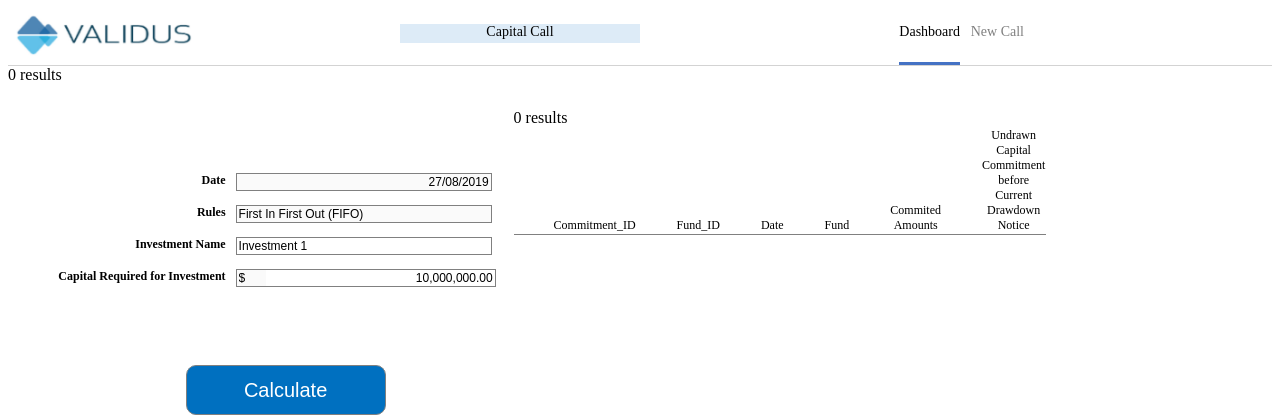
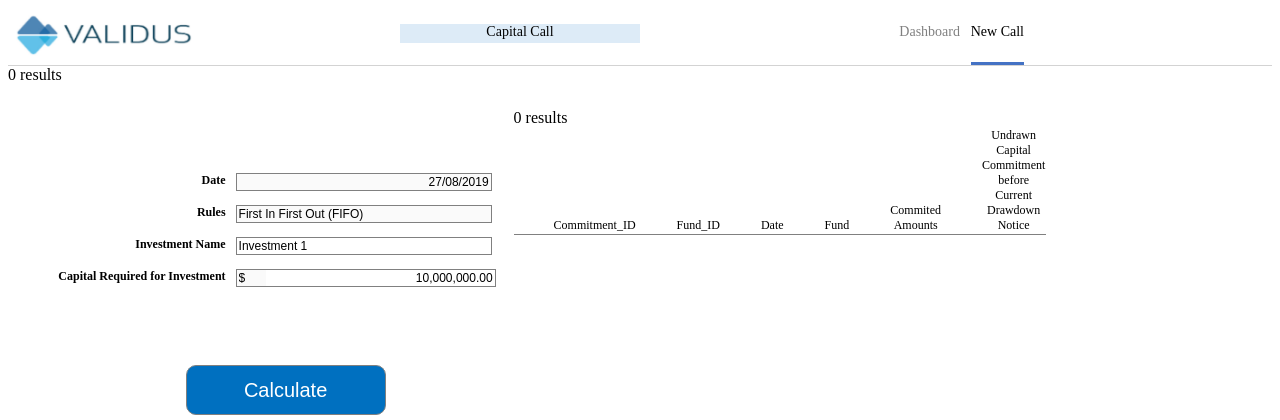
Before and after one commit to karanjot-khatter/validus-test, a PHP site: page /call.php in a window 1280 px wide. Shown: the top 420 px of the page. Run offline with PHP 8.4, Linux system fonts and the light colour scheme; data that the repository does not hold is empty.

Commit message:
Resolved JS issue on heading navigation between dashboard and call page, by implementing CSS on each page instead.

```diff
--- a/assets/css/style.css
+++ b/assets/css/style.css
@@ -24,12 +24,7 @@
     padding-bottom: 1.4rem;
 }
 
-#topHeader .new-call-link {
-    color: gray;
-    right: 20%;
-}
-
-.new-call-link, .dashboard-link, .callLogo {
+.callLogo {
     top: 1.5rem;
     font-size: 14px;
     position:absolute;
--- a/assets/js/main.js
+++ b/assets/js/main.js
@@ -9,33 +9,33 @@ $(document).ready(function() {
         $(callLink).hide();
     }
 
-    $(dashboardLink).click(function () {
-        var clickedLink = $(this);
-        var nonClickedLink = $(".new-call-link");
-        clickedProperties(clickedLink);
-        nonClickedProperties(nonClickedLink);
-    });
-
-    $(callLink).click(function() {
-        // alert('test');
-        var nonClickedLink = $(".dashboard-link");
-        var clickedLink = $(this);
-        clickedProperties(clickedLink);
-        nonClickedProperties(nonClickedLink);
-    });
-
-    function clickedProperties(clickedLink)
-    {
-        $(clickedLink).css('color', 'black');
-        $(clickedLink).css('border-bottom', '3px solid #4472C4');
-        $(clickedLink).css('padding-bottom', '1.4rem');
-        $(clickedLink).prop('disabled', true);
-    }
-
-    function nonClickedProperties(nonClickedLink)
-    {
-        $(nonClickedLink).css('color', 'gray');
-        $(nonClickedLink).css('border-bottom', 'none');
-        $(nonClickedLink).prop('disabled', false);
-    }
+    // $(dashboardLink).click(function () {
+    //     var clickedLink = $(this);
+    //     var nonClickedLink = $(".new-call-link");
+    //     clickedProperties(clickedLink);
+    //     nonClickedProperties(nonClickedLink);
+    // });
+    //
+    // $(callLink).click(function() {
+    //     // alert('test');
+    //     var nonClickedLink = $(".dashboard-link");
+    //     var clickedLink = $(this);
+    //     clickedProperties(clickedLink);
+    //     nonClickedProperties(nonClickedLink);
+    // });
+    //
+    // function clickedProperties(clickedLink)
+    // {
+    //     $(clickedLink).css('color', 'black');
+    //     $(clickedLink).css('border-bottom', '3px solid #4472C4');
+    //     $(clickedLink).css('padding-bottom', '1.4rem');
+    //     $(clickedLink).prop('disabled', true);
+    // }
+    //
+    // function nonClickedProperties(nonClickedLink)
+    // {
+    //     $(nonClickedLink).css('color', 'gray');
+    //     $(nonClickedLink).css('border-bottom', 'none');
+    //     $(nonClickedLink).prop('disabled', false);
+    // }
 });
--- a/includes/call.phtml
+++ b/includes/call.phtml
@@ -183,3 +183,27 @@ include_once("includes/utilities.php");
 
 </div>
 </body>
+
+<style type="text/css">
+
+    #topHeader .new-call-link {
+        color: black;
+        right: 20%;
+        border-bottom: 3px solid #4472C4;
+        padding-bottom: 1.4rem;
+
+    }
+
+    #topHeader .dashboard-link {
+        color: gray;
+        right: 25%;
+        border-bottom: none;
+    }
+
+    .new-call-link, .dashboard-link{
+        top: 1.5rem;
+        font-size: 14px;
+        position:absolute;
+    }
+
+</style>
```
Also changed, not shown: includes/dashboard.phtml (+25 -0 lines).
